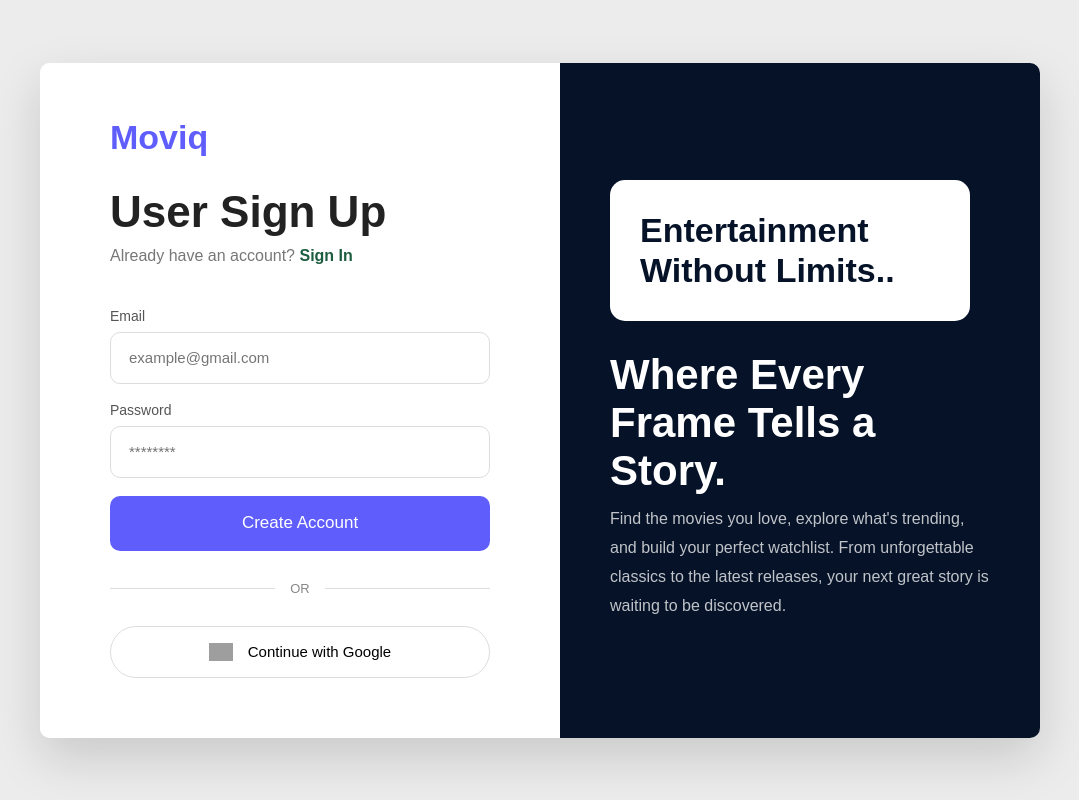
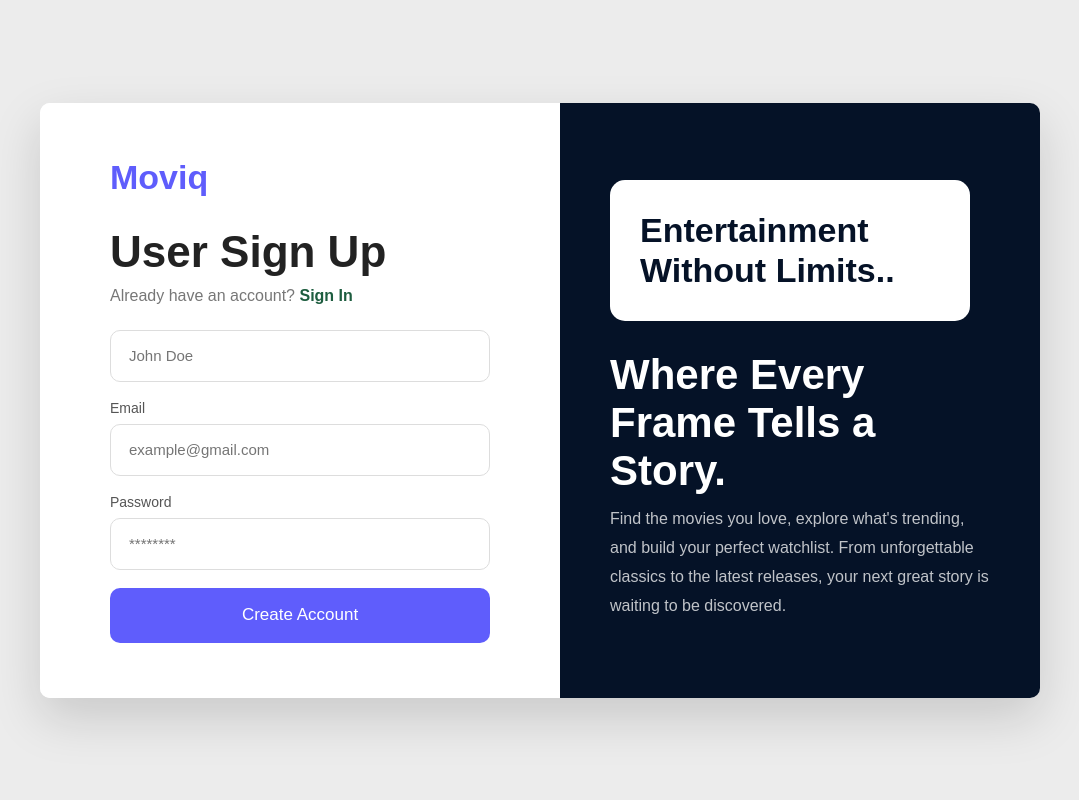
Before and after one commit to yogeshlongwani07-rgb/movie-reservation-system-f, a React (Vite) app: page /user/signup in a window 1280 px wide. Shown: the whole page, without its empty margins (100-1179 px from the left). Built offline with nearby package versions, Linux system fonts and the light colour scheme; grey boxes are pictures that could not be loaded.

Commit message:
feat: implement user authentication with login and signup functionality

```diff
--- a/src/pages/auth/admin/login.jsx
+++ b/src/pages/auth/admin/login.jsx
@@ -7,7 +7,7 @@ export default function AdminLogin() {
   const navigate = useNavigate();
 
   let [formData, setFormData] = useState({
-    name: "",
+    email: "",
     password: "",
   });
 
@@ -63,7 +63,7 @@ export default function AdminLogin() {
             />
             <br />
             <button className="signup-btn">Create Account</button>
-
+            {/*
             <div className="divider">
               <span></span>
               <p>OR</p>
@@ -75,7 +75,7 @@ export default function AdminLogin() {
                 alt=""
               />
               Continue with Google
-            </button>
+            </button> */}
           </form>
         </div>
         <div className="auth-right">
--- a/src/pages/auth/user/login.jsx
+++ b/src/pages/auth/user/login.jsx
@@ -1,6 +1,36 @@
 import "../../../css/auth-layout.css";
+import { useState } from "react";
+import { useNavigate } from "react-router-dom";
+import { loginUser } from "../../../services/userServices";
 
 export default function UserLogin() {
+  const navigate = useNavigate();
+  let [formData, setFormData] = useState({
+    email: "",
+    password: "",
+  });
+
+  function handleFormData(e) {
+    setFormData((prev) => {
+      return { ...prev, [e.target.name]: e.target.value };
+    });
+  }
+
+  async function onSubmit(e) {
+    e.preventDefault();
+    try {
+      const response = await loginUser(formData);
+      console.log(response);
+      navigate("/user/dashboard");
+    } catch (err) {
+      console.log("error", err);
+      setFormData({
+        email: "",
+        password: "",
+      });
+    }
+  }
+
   return (
     <div className="auth-container">
       <div className="auth-card">
@@ -13,15 +43,24 @@ export default function UserLogin() {
             Create a account? <a href="/user/signup">Sign up</a>
           </p>
 
-          <form className="auth-form">
+          <form className="auth-form" onSubmit={onSubmit}>
             <label>Email</label>
-            <input type="email" placeholder="example@gmail.com" />
-
+            <input
+              type="email"
+              placeholder="example@gmail.com"
+              name="email"
+              onChange={(e) => handleFormData(e)}
+            />
             <label>Password</label>
-            <input type="password" placeholder="********" />
+            <input
+              type="password"
+              placeholder="********"
+              name="password"
+              onChange={(e) => handleFormData(e)}
+            />
             <br />
             <button className="signup-btn">Create Account</button>
-
+            {/*
             <div className="divider">
               <span></span>
               <p>OR</p>
@@ -33,7 +72,7 @@ export default function UserLogin() {
                 alt=""
               />
               Continue with Google
-            </button>
+            </button> */}
           </form>
         </div>
         <div className="auth-right">
--- a/src/pages/auth/user/signup.jsx
+++ b/src/pages/auth/user/signup.jsx
@@ -1,6 +1,40 @@
 import "../../../css/auth-layout.css";
+import { useState } from "react";
+import { useNavigate } from "react-router-dom";
+import { createUser } from "../../../services/userServices";
 
 export default function UserSignup() {
+  const navigate = useNavigate();
+
+  let [formData, setFormData] = useState({
+    name: "",
+    email: "",
+    password: "",
+  });
+
+  function handleFormData(e) {
+    setFormData((prev) => {
+      return { ...prev, [e.target.name]: e.target.value };
+    });
+  }
+
+  async function onSubmit(e) {
+    e.preventDefault();
+    try {
+      const response = await createUser(formData);
+      console.log(response);
+      if (response.data.success) {
+        navigate("/user/dashboard");
+      }
+    } catch (err) {
+      console.log(err);
+      setFormData({
+        name: "",
+        email: "",
+        password: "",
+      });
+    }
+  }
   return (
     <div className="auth-container">
       <div className="auth-card">
@@ -13,15 +47,32 @@ export default function UserSignup() {
             Already have an account? <a href="/user/login">Sign In</a>
           </p>
 
-          <form className="auth-form">
+          <form className="auth-form" onSubmit={onSubmit}>
+            <input
+              type="text"
+              placeholder="John Doe"
+              value={formData.name}
+              name="name"
+              onChange={(e) => handleFormData(e)}
+            />
             <label>Email</label>
-            <input type="email" placeholder="example@gmail.com" />
+            <input
+              type="email"
+              placeholder="example@gmail.com"
+              name="email"
+              onChange={(e) => handleFormData(e)}
+            />
 
             <label>Password</label>
-            <input type="password" placeholder="********" />
+            <input
+              type="password"
+              placeholder="********"
+              name="password"
+              onChange={(e) => handleFormData(e)}
+            />
             <br />
             <button className="signup-btn">Create Account</button>
-
+            {/*
             <div className="divider">
               <span></span>
               <p>OR</p>
@@ -33,7 +84,7 @@ export default function UserSignup() {
                 alt=""
               />
               Continue with Google
-            </button>
+            </button> */}
           </form>
         </div>
 
--- /dev/null
+++ b/src/services/userServices.js
@@ -0,0 +1,15 @@
+import axios from "axios";
+
+async function createUser(userData) {
+  return await axios.post("http://localhost:3000/api/user/register", userData, {
+    withCredentials: true,
+  });
+}
+
+async function loginUser(userData) {
+  return await axios.post("http://localhost:3000/api/user/login", userData, {
+    withCredentials: true,
+  });
+}
+
+export { createUser, loginUser };
```
